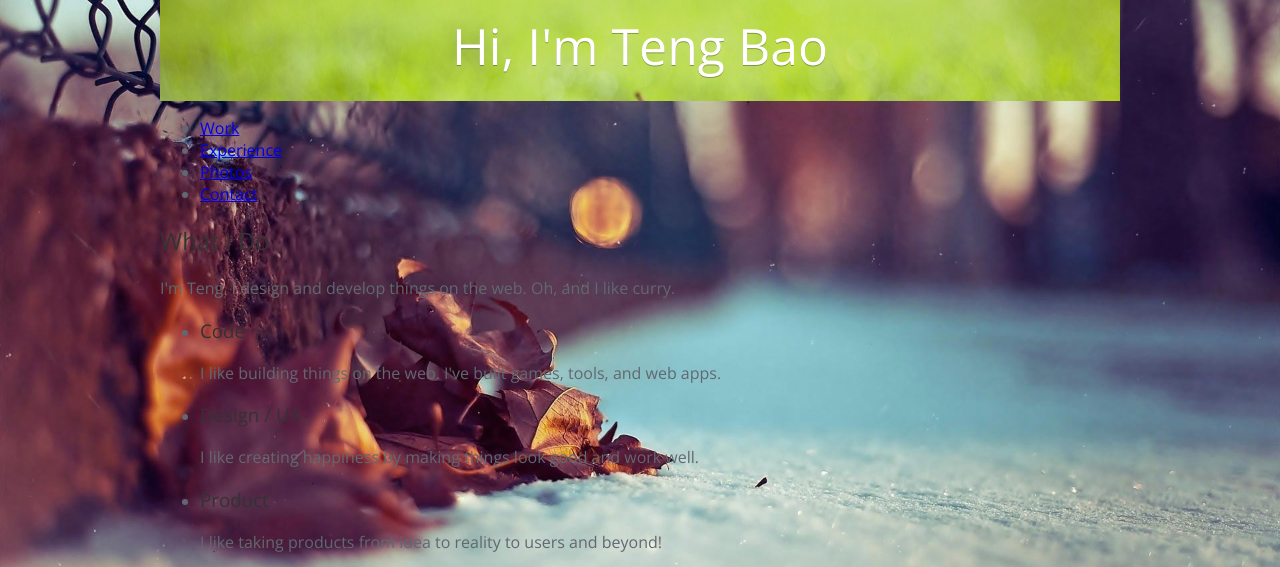
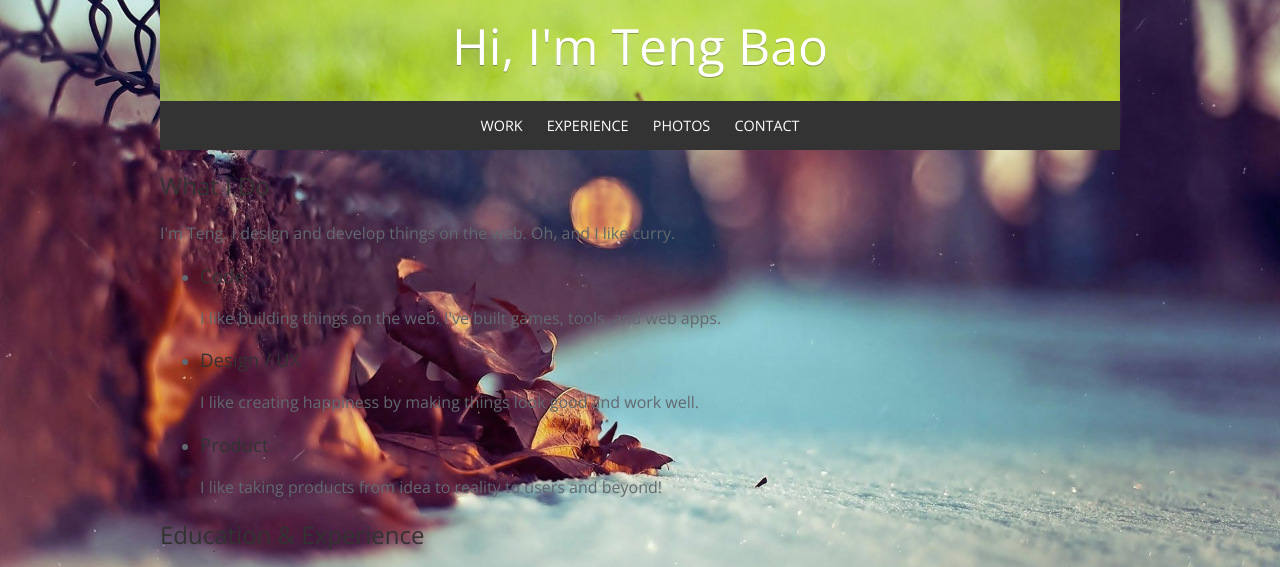
Before and after one commit to itsliupeng/sike-css0to1-profile, a website: page index.html in a window 1280 px wide. Shown: the part 183-750 px from the top of the page. Drawn offline with nearby package versions, Linux system fonts and the light colour scheme; a web font is replaced by a local one.

Commit message:
main nav

```diff
--- a/css/main.css
+++ b/css/main.css
@@ -21,7 +21,7 @@ h1, h2, h3, h4, h5, h6 {
 
 .main-header {
   margin-top: 100px;
-  margin-bottom: 10px;
+  /*margin-bottom: 10px;*/
   padding: 1px;
 
   text-align: center;
@@ -48,3 +48,31 @@ h1, h2, h3, h4, h5, h6 {
   font-family: 'Open Sans','helvetica',arial,sans-serif;
   text-shadow: 0 1px rgba(0,0,0,0.3);
 }
+
+.main-nav {
+  text-align: center;
+  background-color: #333;
+}
+
+.main-nav ul {
+  list-style: none;
+  padding: 0;
+  margin: 0;
+}
+
+.main-nav ul li {
+  margin: 15px 10px;
+  display: inline-block;
+}
+
+.main-nav ul li a {
+  color: #fff;
+  font-size: 0.9rem;
+  font-weight: 300;
+  text-transform: uppercase;
+  text-decoration: none;
+}
+
+.man-nav ul li a:hover {
+  text-decoration: underline;
+}
```
